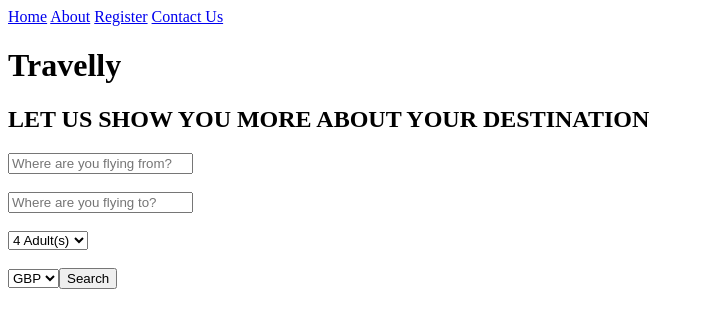
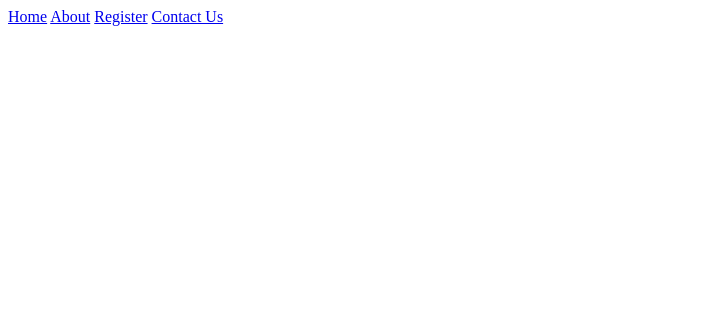
Before and after one commit to devmahmud/weather-test, a Django app: template Home/templates/defaultPageLayout.html in a window 1280 px wide. Shown: the top 328 px of the page, without its empty margins (0-702 px from the left). Run offline with Django 3.2, Linux system fonts and the light colour scheme; the template is opened without the code that fills it, so the values that code supplies are empty; some web fonts are replaced.

Commit message:
Search according to date inputted
have to add date to parameters inside db
have to display itinerary in web page

```diff
--- a/Home/SearchResults/views.py
+++ b/Home/SearchResults/views.py
@@ -11,10 +11,12 @@ from django.core.exceptions import ObjectDoesNotExist
 def TravelPlan_display_results(request, *args, **kwargs):
     origin = request.GET.get('origin')
     destination = request.GET.get('destination')
+    travelDate = request.GET.get('travelDate')
     print("orig ", origin)
     print("dest ", destination)
-    api_Handler_data = APIHandler("FlightPrices", origin=origin, destination=destination).data
-    # print(json.loads(api_Handler_data))
+    print("date ", travelDate)
+    api_Handler_data = APIHandler("FlightPrices", origin=origin, destination=destination, date=travelDate).data
+    print(json.loads(api_Handler_data))
     apiGetData = json.loads(api_Handler_data)
     for i in apiGetData:
         print(i['id'])
--- a/Home/static/CSS/SearchResults.css
+++ b/Home/static/CSS/SearchResults.css
@@ -127,7 +127,7 @@ header{
 
 
  /* search bar height and width properties */
-  #toInput, #fromInput, #option1, #option2{
+  #toInput, #fromInput, #option1, #option2, #travelDate{
     height: 40px;
     width: 200px;
     background: rgba(0, 0, 0, 0);
@@ -136,7 +136,7 @@ header{
   #fromInput{
       border-radius:50px 2px 2px 50px;
   }
-  #option2{
+  #option2 , #travelDate{
       border-radius:2px 50px 50px 2px;
   }
   #toInput, #option{
@@ -170,6 +170,7 @@ header{
     color: white;
     font-size: 1rem;
     }
+
 
 #whatheading{
   font-family: 'Prata', serif;
--- a/Home/static/CSS/travellyMain.css
+++ b/Home/static/CSS/travellyMain.css
@@ -169,7 +169,7 @@ header{
 
 
  /* search bar height and width properties */
-  #toInput, #fromInput, #option1, #option2{
+  #toInput, #fromInput, #option1, #option2, #travelDate{
     height: 40px;
     width: 200px;
     background: rgba(0, 0, 0, 0);
@@ -178,7 +178,7 @@ header{
   #fromInput{
       border-radius:50px 2px 2px 50px;
   }
-  #option2{
+  #option2 , #travelDate{
       border-radius:2px 50px 50px 2px;
   }
   #toInput, #option{
--- a/Home/templates/defaultPageLayout.html
+++ b/Home/templates/defaultPageLayout.html
@@ -46,30 +46,8 @@
     </div>
 
 
-    <h1 class="#pageheading"> Travelly </h1>
-
-    <div class="searchform">
-        <h2>LET US SHOW YOU MORE ABOUT YOUR DESTINATION</h2>
-    </div>
-
-    <form class="TravelSearch" method="GET" action="/resultspage/">
-        <input type="search" id="fromInput" name="origin" value="{{ request.GET.origin }}"
-               placeholder="Where are you flying from?"><br><br>
-        <input type="search" id="toInput" name="destination" value="{{ request.GET.destination }}"
-               placeholder="Where are you flying to?"><br><br>
-        <select name="adultdropdown" id='option1'>
-            <option value="Adult1" selected>1 Adult(s)</option>
-            <option value="Adult2" selected>2 Adult(s)</option>
-            <option value="Adult3" selected>3 Adult(s)</option>
-            <option value="Adult4" selected>4 Adult(s)</option>
-        </select><br/><br/>
-        <select name="currencydropdown" id='option2'>
-            <option value="EUR" selected>EUR</option>
-            <option value="GBP" selected>GBP</option>
-            <input type="submit" id="SearchBtn" value="Search" placeholder="Seasrch">
-        </select><br/>
-
-    </form>
+{% block searchForm %}
+{% endblock %}
 
 </header>
 {% block content %}
```
Also changed, not shown: Home/templates/SearchResults.html (+28 -0 lines), Home/templates/TravellyHomePage.html (+30 -0 lines), Home/static/CSS/images/aboutimage.jpg (added), Home/static/CSS/images/greece wallpaper.jpg (added), Home/static/CSS/images/greece-santorini.jpg (added), Home/static/CSS/images/main.png (added), Home/static/CSS/images/mainpage.png (added).
